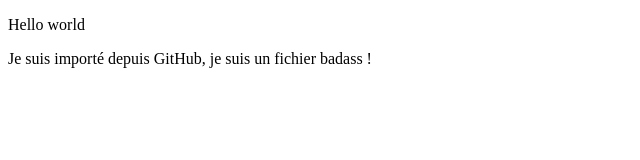
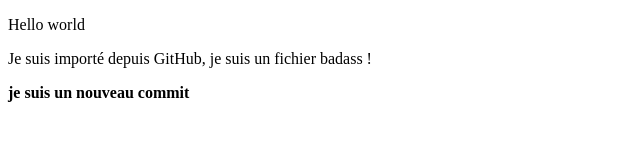
Before and after one commit to Loobs77/test, a plain HTML site: page index.html in a window 1280 px wide. Shown: the whole page, without its empty margins (0-640 px from the left). Drawn offline with Linux system fonts and the light colour scheme.

Commit message:
commit pull

```diff
--- a/index.html
+++ b/index.html
@@ -9,5 +9,6 @@
 <body>
     <p>Hello world</p>
     <p>Je suis importé depuis GitHub, je suis un fichier badass !</p>
+    <strong>je suis un nouveau commit<p>
 </body>
 </html>
```
